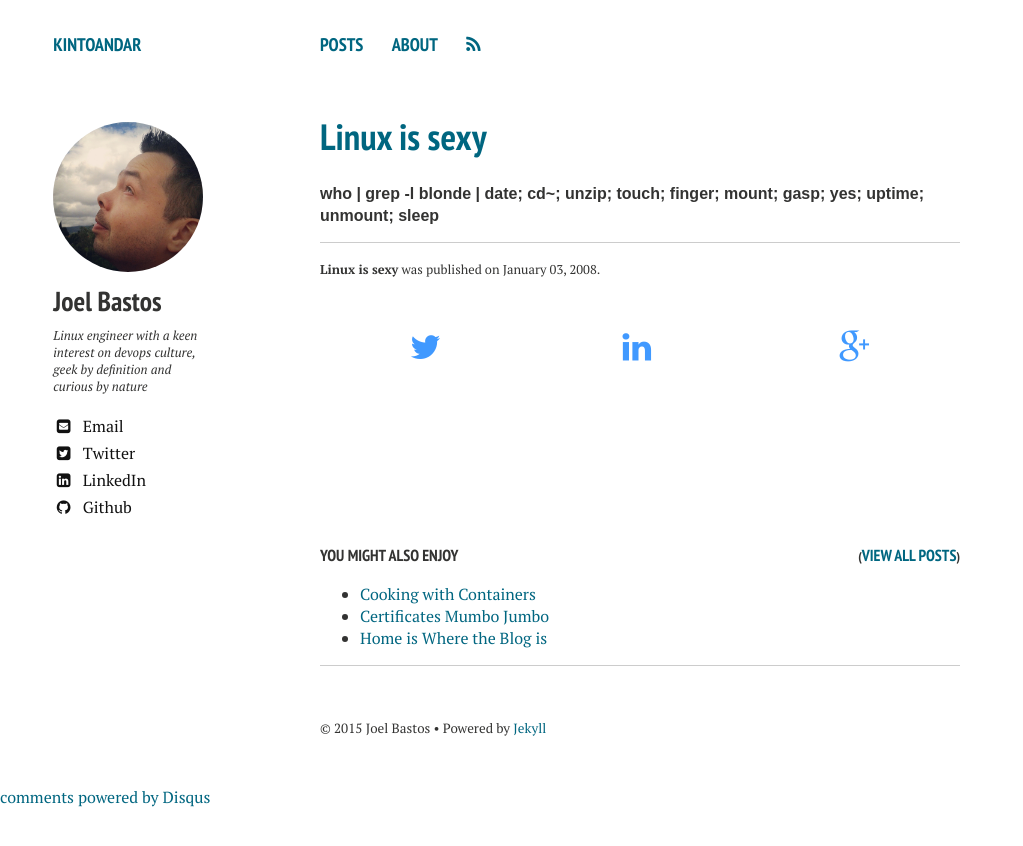
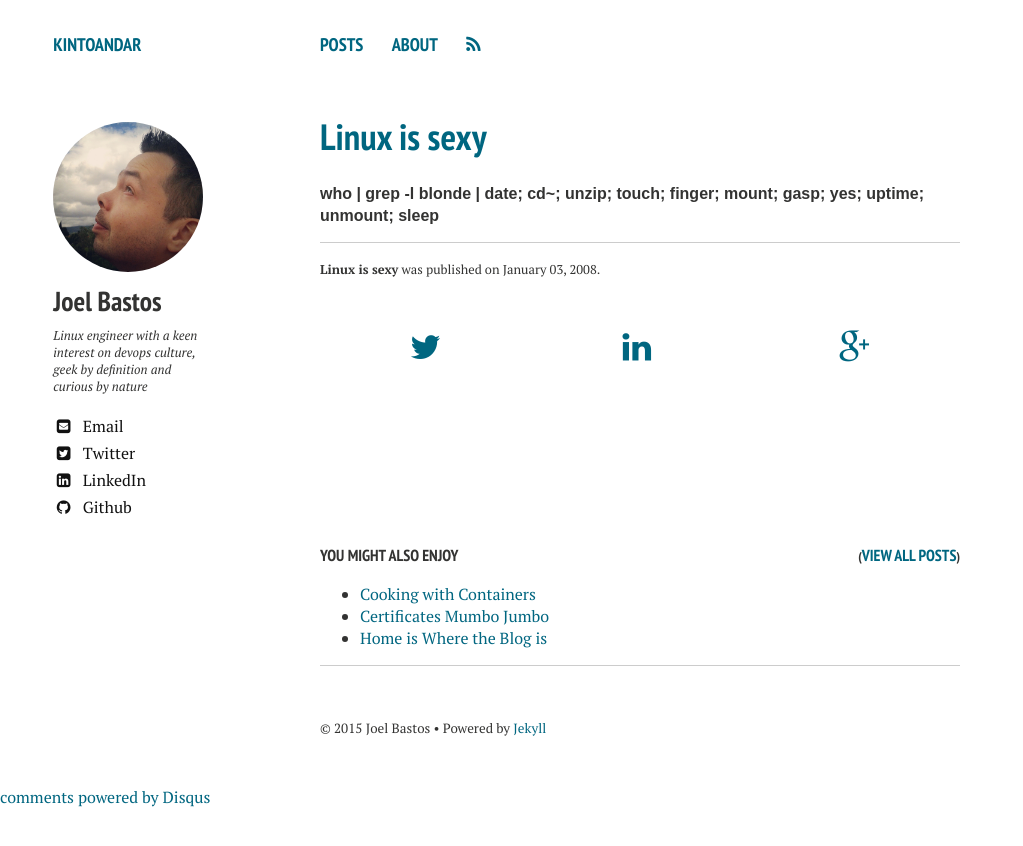
Before and after one commit to kintoandar/kintoandar.github.io, a Jekyll site: the page built from _posts/2008-01-03-linux-is-sexy.html, in a window 1280 px wide. Shown: the top 846 px of the page, without its empty margins (0-1023 px from the left). Built offline with Jekyll 4.4.1, drawn with Linux system fonts in a browser that asks for light colours; nearby versions of some CDN libraries; comment, search, counter and statistics services are not loaded.

Commit message:
change social buttons color to darker

```diff
--- a/_sass/social.scss
+++ b/_sass/social.scss
@@ -16,7 +16,7 @@
 
 .custom-social-button a {
     vertical-align: middle;
-    color: #4099FF;
+    color: #006680;
     font-weight: bold;
 }
 
@@ -30,6 +30,6 @@
 
 .custom-social-button a:hover {
     vertical-align: middle;
-    color: #204C80;
+    color: #ccc;
     font-weight: bold;
 }
```
